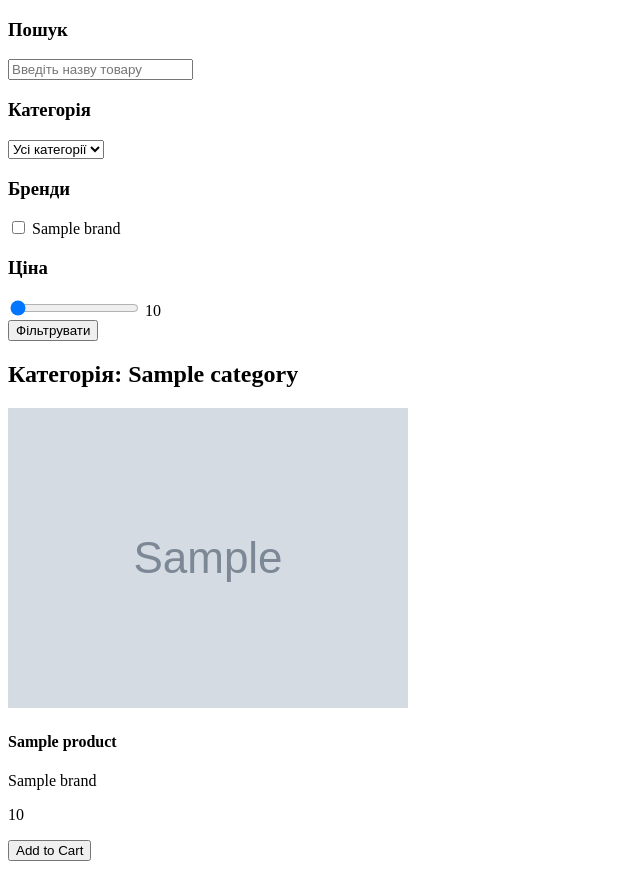
After one commit to roybha/Online-Shop, a Django app: template templates/catalog.html in a window 1280 px wide. The commit adds this page. Shown: the whole page, without its empty margins (0-640 px from the left). Run offline with Django 3.2, Linux system fonts and the light colour scheme; the template is opened without the code that fills it: most values are stand-ins (such as "Sample title", 1, 10 or a date in 2020); grey boxes marked "Sample" are stand-in pictures.

Commit message:
Added catalog.html and implemented all its functionality

```diff
--- a/myapp/forms.py
+++ b/myapp/forms.py
@@ -1,6 +1,4 @@
 # forms.py
-from cProfile import label
-
 from django import forms
 from .models import Laptop, Product, Smartphone
 
--- a/myapp/urls.py
+++ b/myapp/urls.py
@@ -81,4 +81,9 @@ urlpatterns = [
     path('cart/delete/<int:product_id>/',
          views.remove_from_cart,
          name='remove_from_cart'),
+
+    # path for catalog of products
+    path('catalog',
+         views.catalog,
+         name='catalog'),
 ]
--- /dev/null
+++ b/templates/catalog.html
@@ -0,0 +1,53 @@
+<!DOCTYPE html>
+<html lang="en">
+<head>
+    <meta charset="UTF-8">
+    <title>Каталог</title>
+</head>
+<body>
+<form method="get">
+ <h3>Пошук</h3>
+  <input type="text" name="q" value="{{ search_query|default_if_none:'' }}" placeholder="Введіть назву товару"><br>
+  <h3>Категорія</h3>
+  <select name="category">
+    <option value="">Усі категорії</option>
+    {% for cat in categories %}
+      <option value="{{ cat.id }}" {% if cat.id|stringformat:"s" == selected_category_id %}selected{% endif %}>{{ cat.name }}</option>
+    {% endfor %}
+  </select><br>
+
+  <h3>Бренди</h3>
+  {% for brand in brands %}
+    <label>
+      <input type="checkbox" name="brand" value="{{ brand }}" {% if brand in selected_brands %}checked{% endif %}>
+      {{ brand }}
+    </label><br>
+  {% endfor %}
+
+  <h3>Ціна</h3>
+<input type="range" name="price"
+       min="{{ min_price }}"
+       max="{{ max_price }}"
+       value="{{ selected_price|default_if_none:max_price }}"
+       oninput="document.getElementById('price_val').innerText=this.value">
+<span id="price_val">{{ selected_price|default_if_none:max_price }}</span><br>
+
+
+  <button type="submit">Фільтрувати</button>
+</form>
+
+<h2>{% if category %}Категорія: {{ category.name }}{% else %}Популярні товари{% endif %}</h2>
+
+<div class="products">
+  {% for product in products %}
+    <div class="product-card">
+      <img src="{{ product.image_url }}" alt="{{ product.name }}">
+      <h4>{{ product.name }}</h4>
+      <p>{{ product.brand }}</p>
+      <p>{{ product.price }}</p>
+      <button>Add to Cart</button>
+    </div>
+  {% endfor %}
+</div>
+</body>
+</html>
--- a/templates/dashboard.html
+++ b/templates/dashboard.html
@@ -19,6 +19,7 @@
     {% else %}
         <h2>Меню покупця</h2>
         <ul>
+            <li><a href="{% url 'catalog' %}">Каталог</a></li>
             <li><a href="products/smartphone">Продивитись наянві смартфони</a></li>
             <li><a href="products/laptop">Продивитись наянві ноутбуки</a></li>
             <li><a href="{% url 'show_cart' %}">Переглянути корзину</a></li>
@@ -29,6 +30,7 @@
 {% else %}
     <h2>Меню покупця</h2>
     <ul>
+        <li><a href="{% url 'catalog' %}">Каталог</a></li>
         <li><a href="products/smartphone">Продивитись наянві смартфони</a></li>
         <li><a href="products/laptop">Продивитись наянві ноутбуки</a></li>
         <li><a href="{% url 'show_cart' %}">Переглянути корзину</a></li>
```
Also changed, not shown: myapp/views.py (+95 -2 lines).
